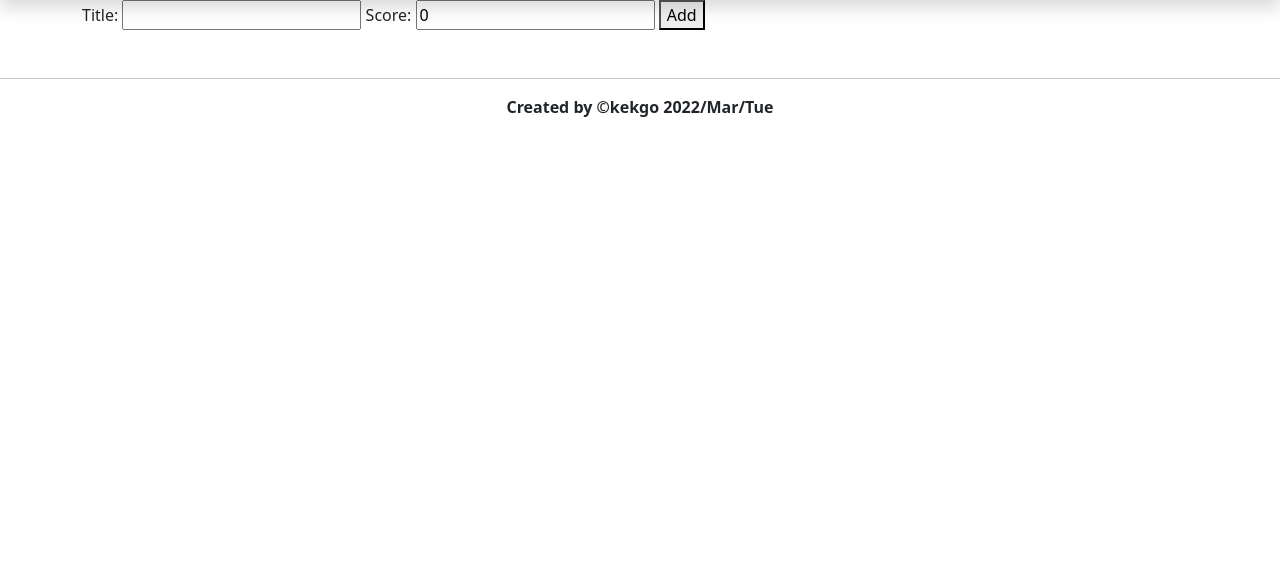
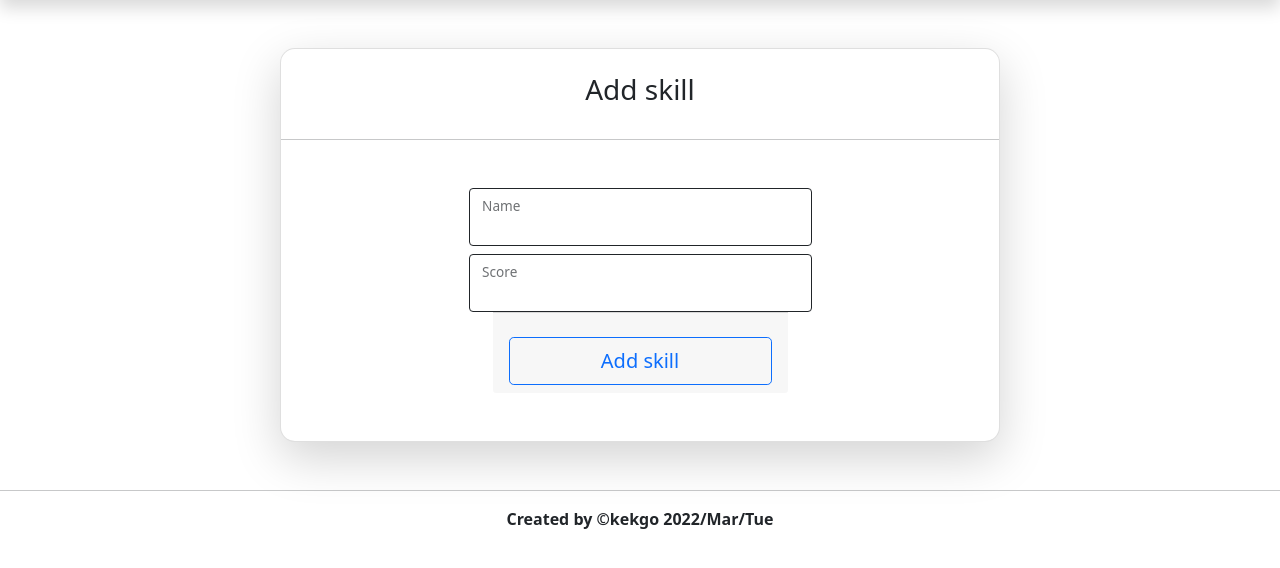
Before and after one commit to KaKeGo/MySite, a Django app: page /about/add-skill/ in a window 1280 px wide. Shown: the part 70-638 px from the top of the page. Run offline with Django 4.2, Linux system fonts and the light colour scheme; the visitor is signed in with stand-in values (Sample User, id 1).

Commit message:
add create skill working

```diff
--- a/mysite/about/templates/about/add_skill.html
+++ b/mysite/about/templates/about/add_skill.html
@@ -6,9 +6,45 @@
 
 {% block content %}
 
-<form method="post">{% csrf_token %}
-    {{form}}
-    <button type="submit">Add</button>
-</form>
+<style>
+    .b{
+        border-radius: 15px;
+    }
+</style>
+
+
+<div class="container mt-5">
+  <div class="row align-items-start">
+    <div class="col-md-2"></div>
+    <div class="col-md-8">
+      <div class="card shadow-lg b">
+          <div class="card-title text-center mt-4">
+              <strong>
+                  <h3>Add skill</h3>
+              </strong>
+          </div>
+          <hr/>
+          <form class="card-body mt-2" method="post">{% csrf_token %}
+              <div class="form-floating mx-5 mt-2 col-6 mx-auto">
+                  <input class="form-control border-dark" id="floatingInput"
+                            type="text" name="title" maxlength="30">
+                  <label for="floatingInput">Name</label>
+              </div>
+              <div class="form-floating mx-5 mt-2 col-6 mx-auto">
+                  <input class="form-control border-dark" id="floatingInput"
+                            maxlength="30" type="number" name="score">
+                  <label for="floatingInput">Score</label>
+              </div>
+              <div class="mx-5">
+                  <div class="card-footer row mb-3 d-grip gap-2 col-6 mx-auto">
+                      <button class="btn btn-outline-primary btn-lg mt-3" type="submit">Add skill</button>
+                  </div>
+              </div>
+          </form>
+      </div>
+    </div>
+    <div class="col-md-2"></div>
+  </div>
+</div>
 
 {% endblock %}
```
